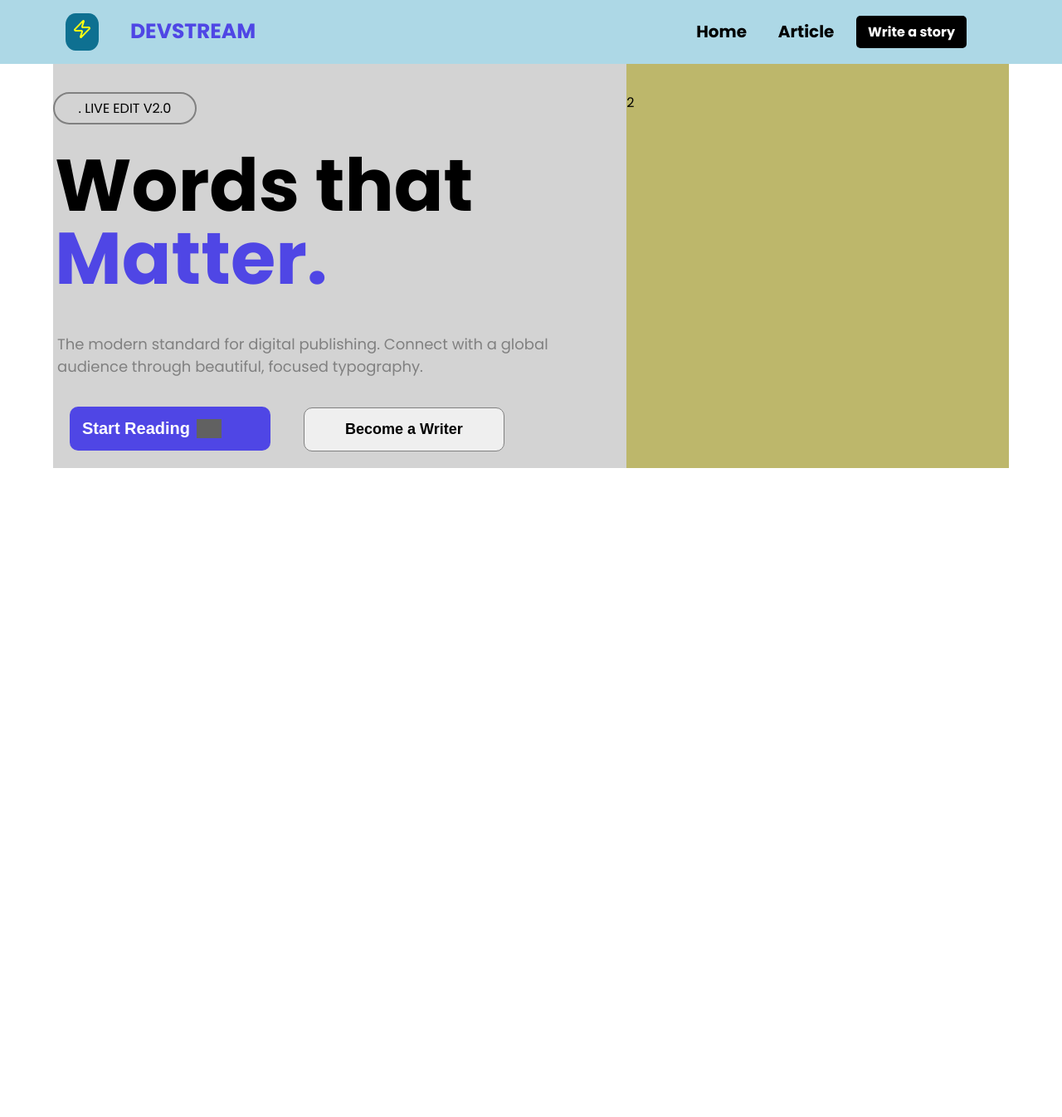
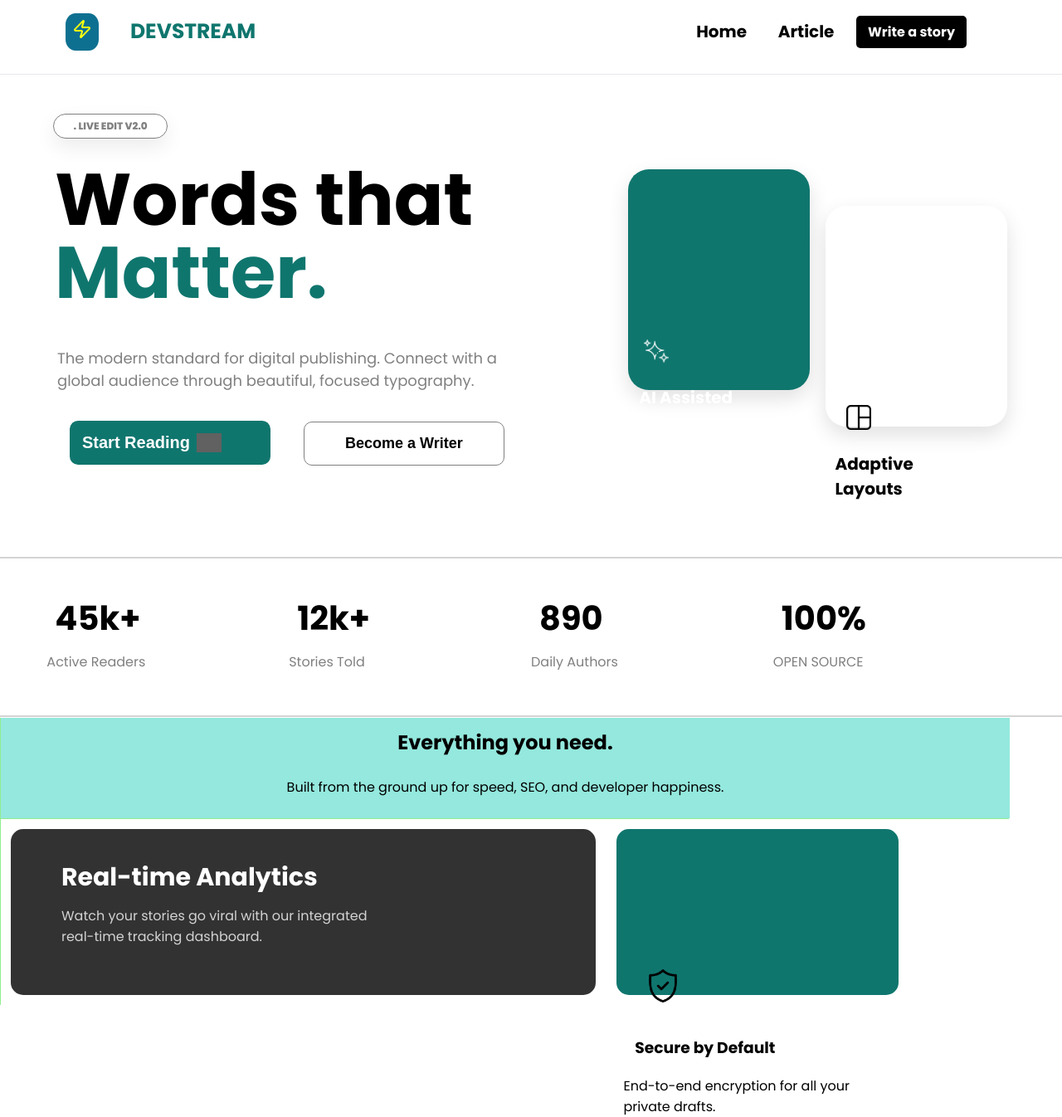
Before and after one commit to Jbosco339/blog-platform, a React (Vite) app: page / in a window 1280 px wide. Shown: the whole page at 83% size. Before the commit the page ends 800 px from the top, so only its background shows below. Built offline with nearby package versions, Linux system fonts and the light colour scheme; grey boxes are pictures that could not be loaded.

Commit message:
section two done with colors amended

```diff
--- a/src/App.css
+++ b/src/App.css
@@ -11,30 +11,30 @@ body {
 }
 #header{
     width: 100%;
-    background-color: lightblue;
+    background-color: white;
     padding: 1%;
 }
 #navigation{
     width: 90%;
-    background-color: lightblue;
+    background-color: white;
     margin: auto;
     display: flex;
     padding: 2px;
 }
 #div1{
     width: 24%;
-    background-color: lightblue;
+    background-color: white;
     padding: 1px;
     display: flex;
 }
 #div2{
     width: 43%;
-    background-color: lightblue;
+    background-color: white;
     padding: 5px;
 }
 #div3{
     width: 30%;
-    background-color: lightblue;
+    background-color: white;
     padding: 1px;
     display: flex;
 }
@@ -52,18 +52,18 @@ body {
 #devstream{
     width: 85%;
     font-size: 25px;
-    background-color: lightblue;
+    background-color: white;
     font-weight: bold;
     display: flex;
     align-items: center;
     justify-content: center;
-    color: #4f46E5;
+    color: #0f766e;
 }
 
 .home_art{
     width: 28%;
     font-size: 20px;
-    background-color: lightblue;
+    background-color: white;
     margin: 3px;
     padding: 4px;
     font-weight: bold;
@@ -86,25 +86,34 @@ body {
     width: 90%;
     margin: auto;
     display: flex;
+    margin-bottom: 7%;
 }
 #first_div{
     width: 60%;
-    background-color: lightgray;
+    background-color: white;
     padding-top: 3%;
 }
 #second_div{
     width: 40%;
-    background-color: darkkhaki;
+    background-color: white;
     padding-top: 3%;
+    display: flex;
+    justify-content: center;
+    align-items: center;
+    gap: 15px;
 }
 #live_edit{
-    border: 2px solid gray;
-    width: 25%;
+    border: .5px solid gray;
+    width: 20%;
+    font-weight: 800;
+    color: gray;
     border-radius: 20px;
+    font-size: 12px;
     padding: 5px;
     display: flex;
     align-items: center;
     justify-content: center;
+    box-shadow: 0 10px 25px rgba(0, 0, 0, 0.08);
 }
 #words_matter{
     font-size: 5.5rem;
@@ -115,6 +124,7 @@ body {
     font-size: 18px;
     padding: 15px 5px;
     color: gray;
+    margin-right: 8rem;
 }
 #start_reading{
     width: 35%;
@@ -123,7 +133,7 @@ body {
     border-radius: 10px;
     border: none;
     color: white;
-    background-color: #4f46E5;
+    background-color: #0f766e;
     font-size: 20px;
     font-weight: 800;
     display: inline-flex;
@@ -135,6 +145,7 @@ body {
     margin: 20px;
     padding: 15px;
     border-radius: 10px;
+    background-color: white;
     border: 1px solid gray;
     color: black;
     font-size: 18px;
@@ -145,5 +156,173 @@ body {
     filter: invert();
 }
 #matter_span{
-    color: #4f46E5;
+    color: #0f766e;
 }
+#second_div_inner1{
+    width: 48%;
+    height: 100%;
+    background-color: white;
+    margin: 2px;
+    border-radius: 20px;
+     display: flex;
+    justify-content: center;
+    align-items: center;
+}
+#second_div_inner2{
+    width: 48%;
+    height: 100%;
+    background-color: white;
+    margin: 2px;
+    border-radius: 20px;
+    display: flex;
+    justify-content: center;
+    align-items: center;
+}
+#second_div_inner12{
+    width: 100%;
+    height: 60%;
+    background-color: #0f766e;
+    margin-bottom: 20%;
+    border-radius: 25px;
+    box-shadow: 0 10px 25px rgba(0, 0, 0, 0.12);
+}
+#second_div_inner22{
+    width: 100%;
+    height: 60%;
+    background-color: white;
+    margin-top: 20%;
+    border-radius: 25px;
+    box-shadow: 0 10px 25px rgba(0, 0, 0, 0.12);
+}
+#star{
+    width: 30px;
+    filter: invert();
+    position: absolute;
+    right: 37%;
+    top: 51%;
+}
+#ai_assisted{
+    position: absolute;
+    right: 31%;
+    top: 58%;
+    color: white;
+    font-size: 20px;
+    font-weight: 700;
+}
+#layout{
+    width: 30px;
+    position: absolute;
+    right: 18%;
+    top: 61%;
+}
+#adaptive{
+    position: absolute;
+    right: 14%;
+    top: 68%;
+    font-weight: 700;
+    font-size: 20px;
+}
+.fullwidth_hr{
+    width: 100vw;
+    margin-left: calc(-50vw + 50%);
+    border: none;
+    border-top: 1px solid #e5e7eb;
+}
+
+/* SECTION TWO BEGINS HERE */
+#sec_percentage{
+    width: 100%;
+}
+#sec2_art2{
+    width: 95%;
+    margin: auto;
+    display: flex;
+    align-items: center;
+    justify-content: center;
+    padding: 2rem 0px;
+    margin-bottom: 20px;
+}
+.percentage_divs{
+    width: 24%;
+}
+.percentage_header{
+    font-size: 40px;
+    padding: 10px;
+}
+.mini_paragraph{
+    color: gray;
+}
+.sec2_hr{
+    border: .5px solid lightgray;
+}
+
+/* sec2 percentage after section */
+#sec2_main2_div{
+    width: 95%;
+    background-color: lightgreen;
+}
+#first_main{
+    width: 100%;
+    background-color: rgb(148, 232, 221);
+    margin: 1px;
+    text-align: center;
+}
+#second_main{
+    width: 100%;
+    background-color: white;
+    margin: 1px;
+    display: flex;
+}
+#sec2_blackdiv{
+    width: 58%;
+    background-color: rgb(51, 50, 50);
+    color: white;
+    padding-left: 5%;
+    padding-top: 3%;
+    margin: 1%;
+    border-radius: 15px;
+}
+#sec2_purple{
+    width: 28%;
+    height: 200px;
+    background-color: #0f766e;
+    margin: 1%;
+    border-radius: 15px;
+    padding: 5px 30px;
+}
+#watch_ur_story{
+    color: lightgray;
+}
+#real_time{
+    padding-bottom: 3%;
+    font-size: 30px;
+}
+#black_innerdiv{
+    width: 58%;
+}
+#black_div2{
+    width: 28%;
+}
+#security{
+    width: 40px;
+     position: absolute;
+    right: 36%;
+    top: 146%
+}
+#end_end{
+    position: absolute;
+    right: 20%;
+    top: 162%
+}
+#secure_default{
+    position: absolute;
+    right: 27%;
+    top: 156%
+}
+#everything_happy{
+    padding-top: 1%;
+}
+#built_from{
+    padding-top: 2%;
+    padding-bottom: 2%;
+}
--- a/src/Pages/Home.jsx
+++ b/src/Pages/Home.jsx
@@ -1,10 +1,12 @@
 import React from 'react'
-import HeroSection from '../components/Home_Hero_Section.jsx.jsx'
+import HeroSection from '../components/Home_Hero_Section.jsx'
+import Percentage_Section from '../components/Percentage_Section.jsx'
 
 function Home() {
   return (
     <div>
         <HeroSection/>
+        <Percentage_Section/>
     </div>
   )
 }
--- a/src/components/Header.jsx
+++ b/src/components/Header.jsx
@@ -24,8 +24,10 @@ function Header() {
             </div>
 
         </nav>
+        <br />
+        <hr className='fullwidth_hr'/>
+    </header>
 
-    </header>
   )
 }
 
--- a/src/components/Home_Hero_Section.jsx.jsx
+++ b/src/components/Home_Hero_Section.jsx.jsx
@@ -18,7 +18,25 @@ function HeroSection() {
                 </button>
               <button id='become_writer'>Become a Writer </button>
             </div>
-            <div id='second_div'>2</div>
+            <div id='second_div'>
+              <div id='second_div_inner1'>
+                <div id='second_div_inner12'>
+                  <img src="/star.png" alt="" id='star'/>
+                  <p id='ai_assisted'>AI Assisted <br /> Content</p>
+
+                </div>
+              </div>
+
+
+              <div id='second_div_inner2'>
+                <div id='second_div_inner22'>
+                  <img src="/layout.png" alt="" id='layout'/>
+                  <p id='adaptive'>
+                    Adaptive <br /> Layouts
+                  </p>
+                </div>
+              </div>
+            </div>
           </article>
         </section>
     </div>
--- /dev/null
+++ b/src/components/Percentage_Section.jsx
@@ -0,0 +1,60 @@
+import React from 'react'
+
+function Percentage_Section() {
+  return (
+    <section id='sec_percentage'>
+        <hr className='sec2_hr'/>
+        <article id='sec2_art2'>
+            <div className='percentage_divs'>
+                <h1 className='percentage_header'>45k+</h1>
+                <p className='mini_paragraph'>Active Readers</p>
+            </div>
+            <div className='percentage_divs'>
+                <h1 className='percentage_header'>12k+</h1>
+                <p className='mini_paragraph'>Stories Told</p>
+            </div>
+            <div className='percentage_divs'>
+                <h1 className='percentage_header'>890</h1>
+                <p className='mini_paragraph'>Daily Authors</p>
+            </div>
+            <div className='percentage_divs'>
+                <h1 className='percentage_header'>100%</h1>
+                <p className='mini_paragraph'>OPEN SOURCE</p>
+            </div>
+        </article>
+        <hr className='sec2_hr'/>
+
+        <div id='sec2_main2_div'>
+            <div id='first_main'>
+                <h1 id='everything_happy'>
+                    Everything you need.
+                </h1>
+                <p id='built_from'>
+                    Built from the ground up for speed, SEO, and developer happiness.
+                </p>
+            </div>
+            <div id='second_main'>
+                <div id='sec2_blackdiv'>
+                    <div id='black_innerdiv'>
+                        <h2 id='real_time'>Real-time Analytics</h2>
+                    <p id='watch_ur_story'>
+                        Watch your stories go viral with our integrated real-time tracking dashboard.
+                    </p>
+                    </div>
+                    {/* <div id='black_div2'>oo</div> */}
+                </div>
+
+                <div id='sec2_purple'>
+                    <img src="/security.png" alt="" id='security' />
+                    <h3 id='secure_default'>Secure by Default</h3>
+                    <p id='end_end'>
+                        End-to-end encryption for all your <br /> private drafts.
+                    </p>
+                </div>
+            </div>
+        </div>
+    </section>
+  )
+}
+
+export default Percentage_Section
```
